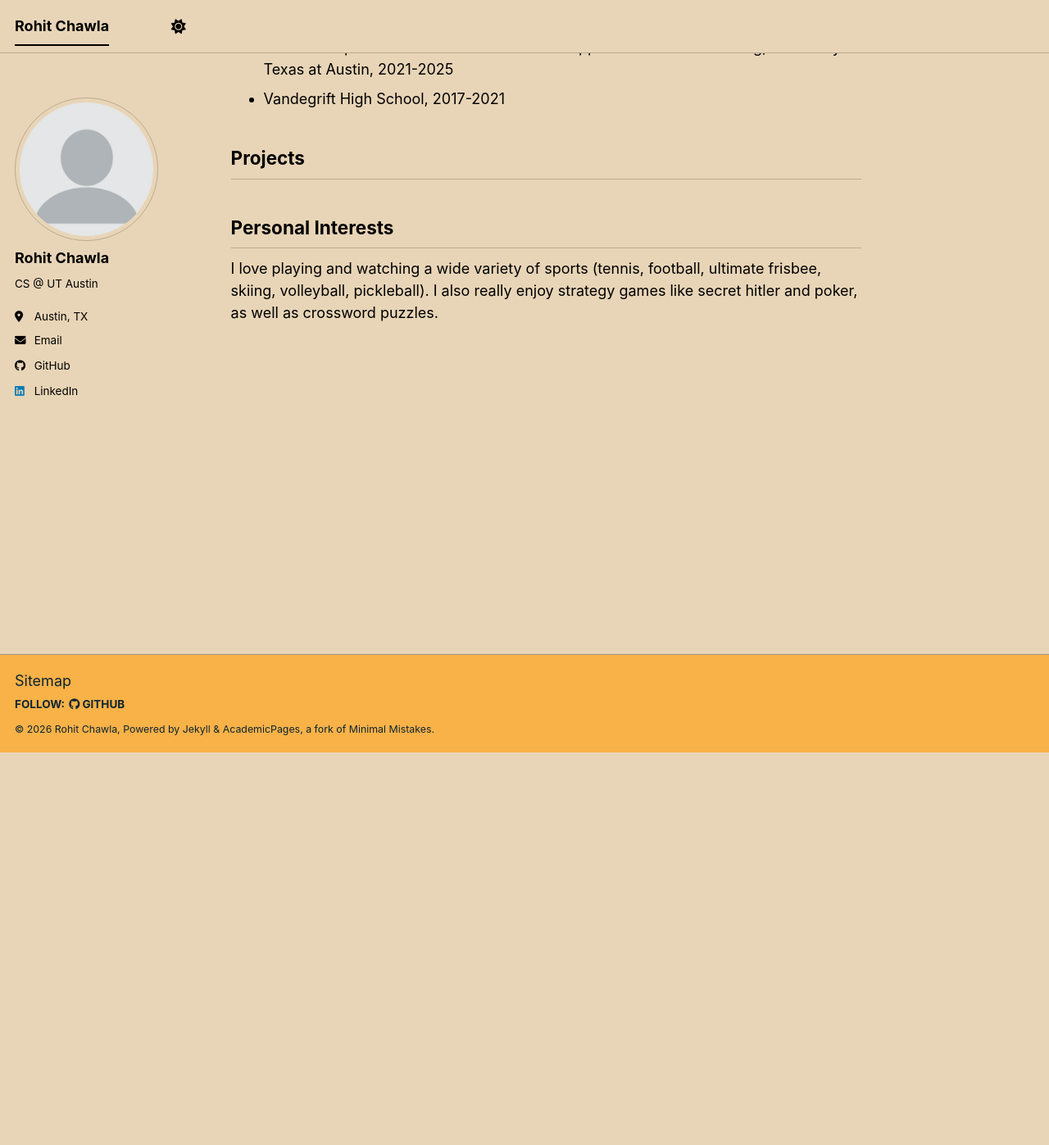
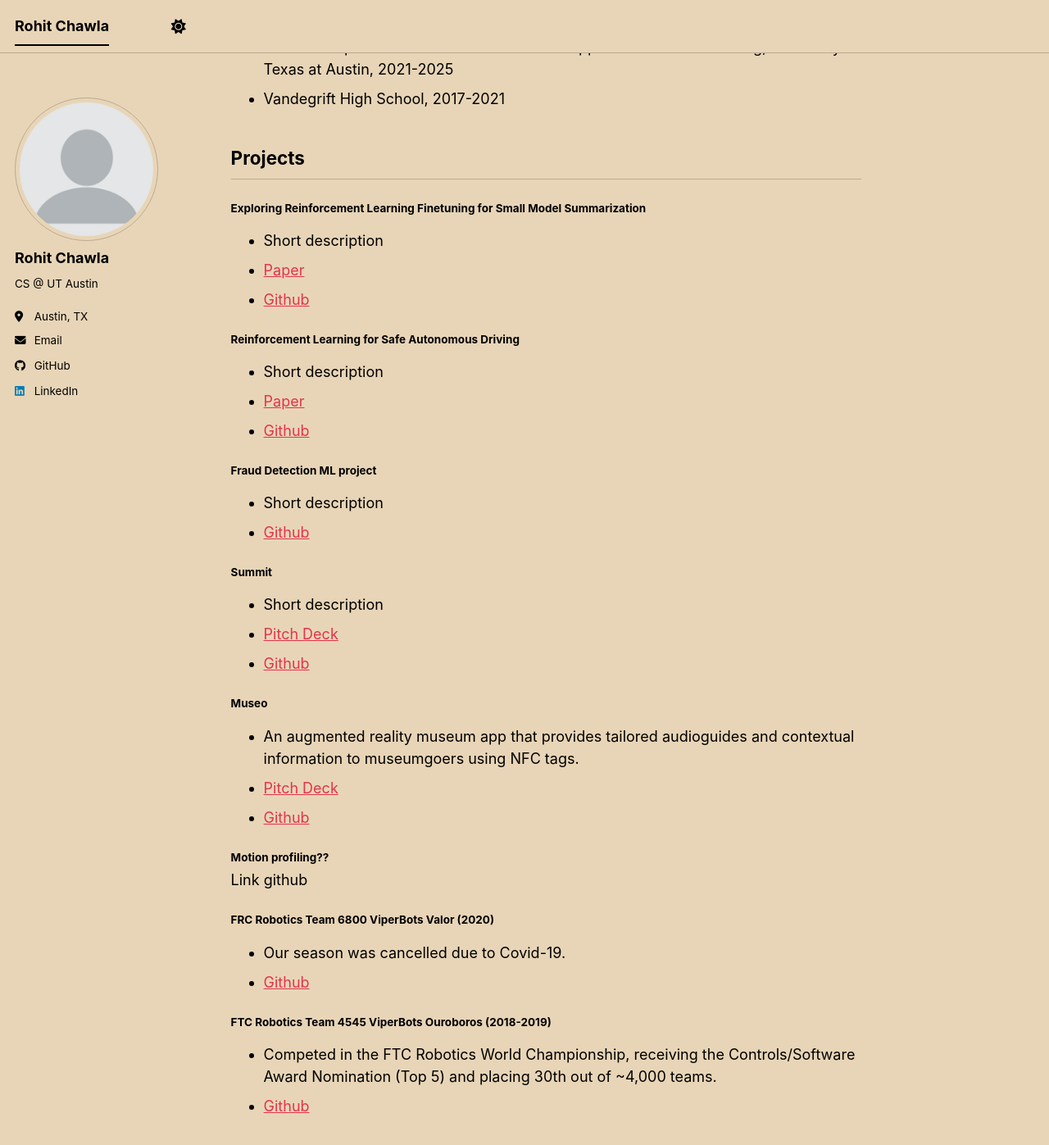
Before and after one commit to rohitchawla28/rohitchawla28.github.io, a Jekyll site: the page built from _pages/about.md, in a window 1280 px wide and 1400 px high, scrolled down 482 px. Shown: the top 1397 px of the window at 82% size. Built offline with Jekyll 4.4.1, drawn with Linux system fonts in a browser that asks for light colours; a script bundle is joined from its source files by our own code; library files that are not in the unit come from our copies.

Commit message:
added projects

```diff
--- a/_pages/about.md
+++ b/_pages/about.md
@@ -20,6 +20,41 @@ Here is my <a href="files/resume_mscs.pdf">resume.</a>
 
 
 ## Projects
+
+#### Exploring Reinforcement Learning Finetuning for Small Model Summarization
+- Short description
+- <a href="files/rl_finetune_paper.pdf">Paper</a>
+- [Github](https://github.com/rohitchawla28/rl-finetune)
+
+#### Reinforcement Learning for Safe Autonomous Driving
+- Short description
+- <a href="files/safe_rl_paper.pdf">Paper</a>
+- [Github]()
+
+#### Fraud Detection ML project
+- Short description
+- [Github]()
+
+#### Summit
+- Short description
+- [Pitch Deck](https://docs.google.com/presentation/d/1hvQX5jCbVuPTF5CYxHH5QhjcBDop1-T5ykv2aLX_7O0/edit?usp=sharing)
+- [Github](https://github.com/rohitchawla28/food-review-summarizer)
+
+#### Museo
+- An augmented reality museum app that provides tailored audioguides and contextual information to museumgoers using NFC tags.
+- [Pitch Deck](https://docs.google.com/presentation/d/1uvb8c0NZH13QHhVHZtbKpCRavdxxQ8BlDL9Z1XiLk2A/edit?usp=sharing)
+- [Github](https://github.com/rohitchawla28/museo)
+
+#### Motion profiling??
+Link github
+
+#### FRC Robotics Team 6800 ViperBots Valor (2020)
+- Our season was cancelled due to Covid-19.
+- [Github](https://github.com/Valor6800/FRC-6800-2020-code)
+
+#### FTC Robotics Team 4545 ViperBots Ouroboros (2018-2019)
+- Competed in the FTC Robotics World Championship, receiving the Controls/Software Award Nomination (Top 5) and placing 30th out of ~4,000 teams.
+- [Github](https://github.com/rohitchawla28/___4545Ouroboros___)
 
 
 ## Personal Interests
```
Also changed, not shown: 8 other files.
